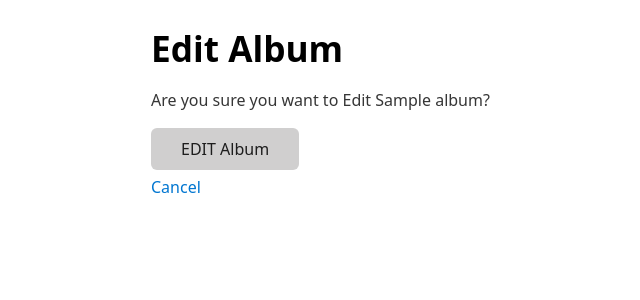
After one commit to Momentum-Team-12/django-music-JDitto95, a Django app: template templates/albums/edit_album.html in a window 1280 px wide. The commit adds this page. Shown: the top 300 px of the page, without its empty margins (89-729 px from the left). Run offline with Django 4.2, Linux system fonts and the light colour scheme; the template is opened without the code that fills it: values that come from a table or form of the project are taken from there, others are empty; tables that the repository leaves empty hold one stand-in row (values such as "Sample post").

```diff
--- a/django_music/urls.py
+++ b/django_music/urls.py
@@ -22,4 +22,6 @@ urlpatterns = [
     path('',albums_views.list_albums, name='list_albums'),
     path('albums/add/', albums_views.add_albums, name='add_album'),
     path('albums/<int:pk>/delete/', albums_views.delete_album, name='delete_album'),
+    # path('albums/<int:pk>/edit/', albums_views.edit_album, name='edit_album'),
+    path('albums/<int:pk>/detail/', albums_views.album_detail, name='album_detail',)
 ]
--- a/templates/albums/album_detail.html
+++ b/templates/albums/album_detail.html
@@ -1,4 +1,6 @@
-% extends "base.html" %}
+{% extends "base.html" %}
 {% block content %}
 <h1>Album Detail</h1>
+    <h2>{{album.artist}}</h2>
+    <h3>{{ album.title }}</h3>
 {% endblock %}
--- /dev/null
+++ b/templates/albums/edit_album.html
@@ -0,0 +1,16 @@
+{% extends "base.html" %}
+
+{% block content %}
+<h1>Edit Album</h1>
+
+<div>
+  <form action="{% url 'edit_album' pk=album.pk %}" method="POST">
+    {% csrf_token %}
+    <p>Are you sure you want to Edit {{ album.title }}?</p>
+    <div>
+      <button type="submit">EDIT Album</button><br />
+      <a href="{% url 'list_albums' %}">Cancel</a>
+    </div>
+  </form>
+</div>
+{% endblock %}
--- a/templates/albums/list_albums.html
+++ b/templates/albums/list_albums.html
@@ -2,7 +2,7 @@
 
 {% block content %}
 <h1> Itunes Music</h1>
-
+<a href="{% url 'add_album' %}">Add New</a>
 
 {% for album in albums %}
 <h2>{{album.title}}</h2>
```
Also changed, not shown: albums/views.py (+20 -0 lines).
